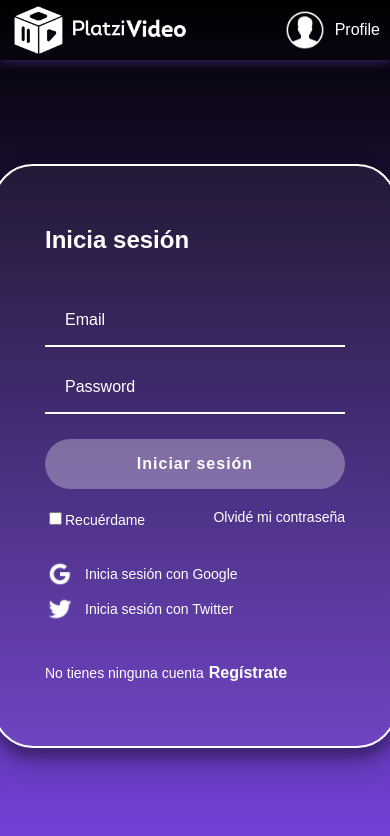
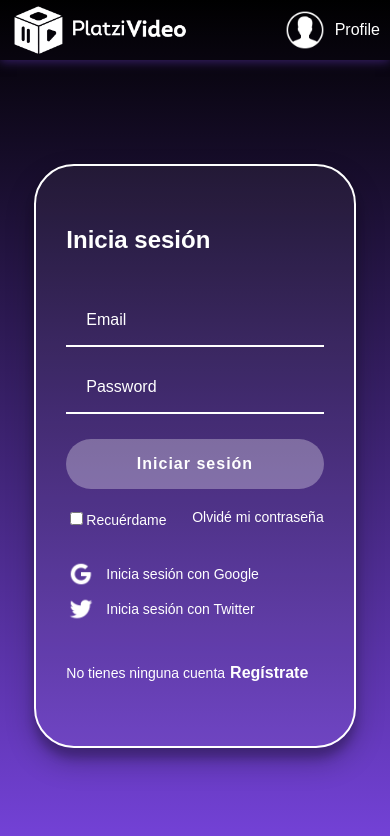
Before and after one commit to JuanC-JC/CarouselMovies-ReactJs, a React app: page /login in a window 390 px wide. Shown: the top 836 px of the page. Built offline with nearby package versions, Linux system fonts and the light colour scheme.

Commit message:
correction bug user not login can register movies in myList

```diff
--- a/src/components/CarouselItem.jsx
+++ b/src/components/CarouselItem.jsx
@@ -5,11 +5,11 @@ import { connect } from 'react-redux';
 import { setFavorite, deleteFavorite } from '../actions';
 import './styles/CarouselItem.scss';
 
-//BUG: Mientras no exista un usuario activo no puede agregar a mi lista los elementos
-
 function CarouselItem(props) {
 
-  const { isList, id, cover, title, year, contentRating, duration } = props;
+  const { user, isList, id, cover, title, year, contentRating, duration } = props;
+
+  const hasUser = Object.keys(user).length > 0;
 
   const handleSetFavorite = () => {
     props.setFavorite({
@@ -37,7 +37,7 @@ function CarouselItem(props) {
               aria-label='remove from my list'
               role='button'
               tabIndex='0'
-              onClick={handleDeleteFavorite}
+              onClick={hasUser ? handleDeleteFavorite : undefined}
               className='details__remove details__button'
             />
           ) : (
@@ -45,7 +45,7 @@ function CarouselItem(props) {
               aria-label='add to my list'
               role='button'
               tabIndex='0'
-              onClick={handleSetFavorite}
+              onClick={hasUser ? handleSetFavorite : undefined}
               className='details__add details__button'
             />
           )}
@@ -72,10 +72,16 @@ CarouselItem.propTypes = {
   duration: PropTypes.number,
 };
 
+const mapStateToProps = (state) => {
+  return {
+    user: state.user,
+  };
+};
+
 //enviar funciones (actions)
 const mapDispatchToProps = {
   setFavorite,
   deleteFavorite,
 };
 
-export default connect(null, mapDispatchToProps)(CarouselItem);
+export default connect(mapStateToProps, mapDispatchToProps)(CarouselItem);
--- a/src/components/styles/Login.scss
+++ b/src/components/styles/Login.scss
@@ -52,10 +52,16 @@
   justify-content: space-around;
   min-height: 500px;
   padding: 40px 50px 40px;
-  width: 300px;
+  width: 78%;
+  max-width: 300px;
+  min-width: 250px;
 
   &>h2{
     margin: 10px 0px 20px;
+  }
+
+  @media(max-width:420px){
+    padding: 40px 30px;
   }
 
 }
--- a/src/components/styles/Register.scss
+++ b/src/components/styles/Register.scss
@@ -1,5 +1,4 @@
 .register {
-  // background-image: linear-gradient(#21c08b, #8f57fd);
   display: flex;
   align-items: center;
   flex-direction: column;
@@ -19,10 +18,16 @@
   justify-content: space-around;
   min-height: 450px;
   padding: 40px 50px 40px;
-  width: 300px;
+  width: 78%;
+  max-width: 300px;
+  min-width: 250px;
 
   &>h2{
     margin: 10px 0px 20px;
+  }
+
+  @media(max-width:420px){
+    padding: 40px 30px;
   }
 }
 
--- a/src/containers/Login.jsx
+++ b/src/containers/Login.jsx
@@ -5,8 +5,6 @@ import '../components/styles/Login.scss';
 import googleIcon from '../components/assets/google-icon.png';
 import twitterIcon from '../components/assets/twitter-icon.png';
 import { loginRequest } from '../actions';
-
-// TODO: add css for media < 420px
 
 function Login(props) {
 
```
Also changed, not shown: src/components/Player.jsx (+2 -8 lines).
